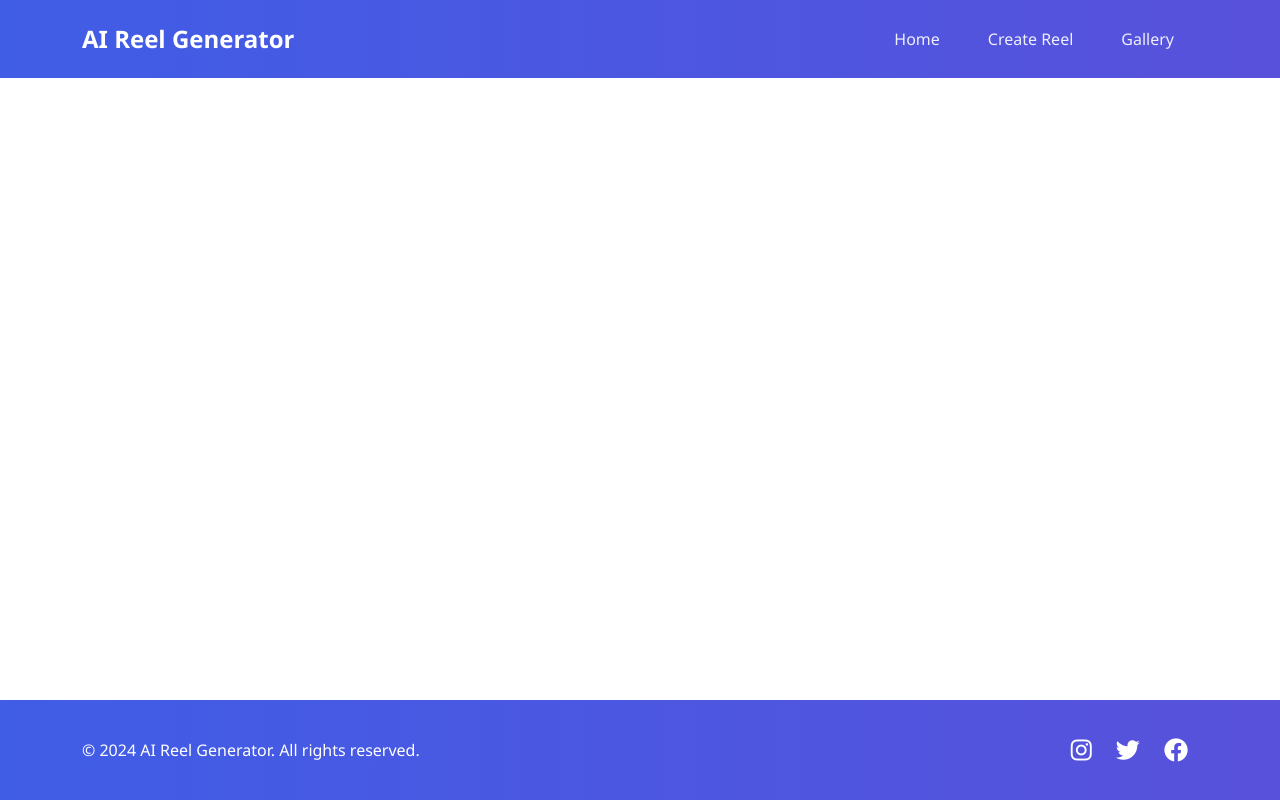
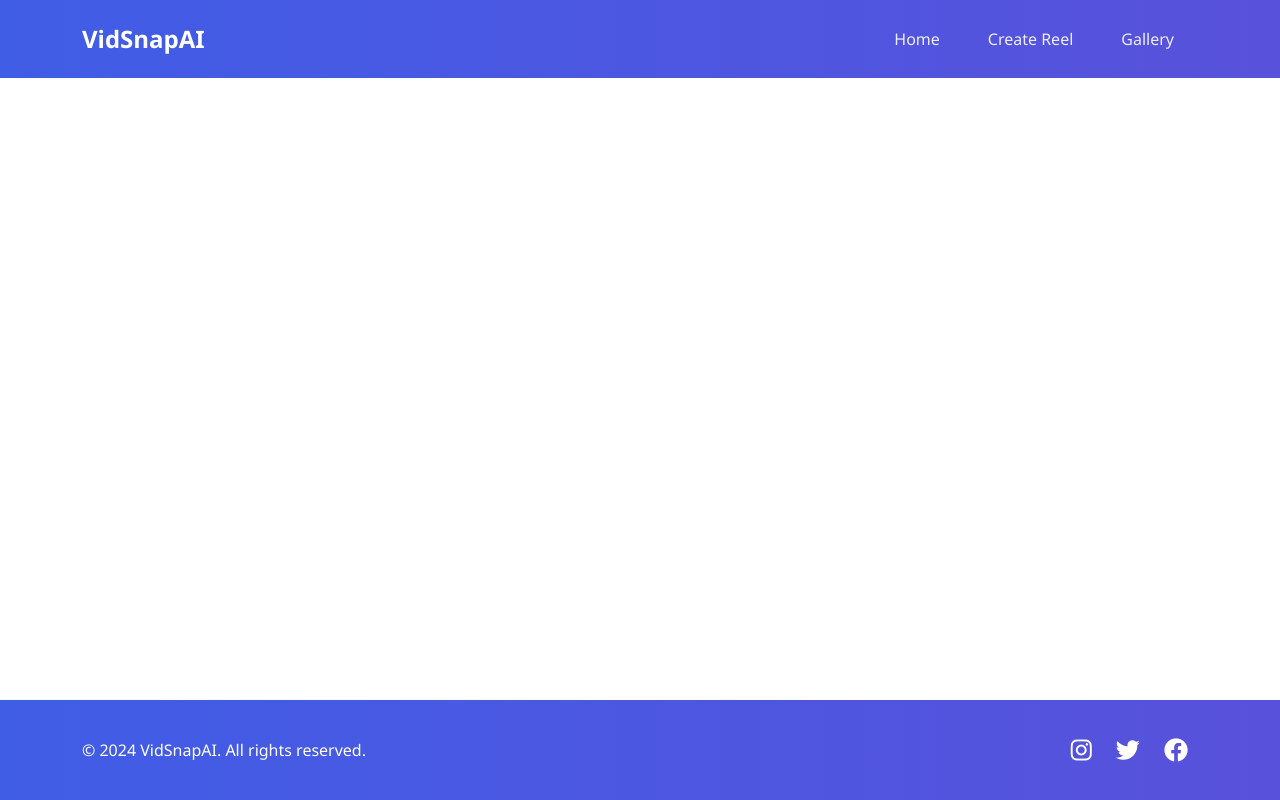
Before and after one commit to DRPatel75/VidSnapAI, a Python web app: template templates/base.html in a window 1280 px wide. Run offline with Jinja, Linux system fonts and the light colour scheme; the template is opened without the code that fills it, so the values that code supplies are empty.

Commit message:
Update branding in base template to reflect VidSnapAI

```diff
--- a/templates/base.html
+++ b/templates/base.html
@@ -3,7 +3,7 @@
 <head>
     <meta charset="UTF-8">
     <meta name="viewport" content="width=device-width, initial-scale=1.0">
-    <title>{% block title %}AI Reel Generator{% endblock %}</title>
+    <title>{% block title %}VidSnapAI{% endblock %}</title>
     <link href="https://cdn.jsdelivr.net/npm/bootstrap@5.3.0/dist/css/bootstrap.min.css" rel="stylesheet">
     <link rel="stylesheet" href="https://cdnjs.cloudflare.com/ajax/libs/font-awesome/6.0.0/css/all.min.css">
     <link rel="stylesheet" href="{{ url_for('static', filename='css/style.css') }}">
@@ -12,7 +12,7 @@
 <body>
     <nav class="navbar navbar-expand-lg">
         <div class="container">
-            <a class="navbar-brand" href="/">AI Reel Generator</a>
+            <a class="navbar-brand" href="/">VidSnapAI</a>
             <button class="navbar-toggler" type="button" data-bs-toggle="collapse" data-bs-target="#navbarNav">
                 <span class="navbar-toggler-icon"></span>
             </button>
@@ -40,7 +40,7 @@
         <div class="container">
             <div class="footer-content">
                 <div class="copyright">
-                    © 2024 AI Reel Generator. All rights reserved.
+                    © 2024 VidSnapAI. All rights reserved.
                 </div>
                 <div class="social-links">
                     <a href="#"><i class="fab fa-instagram"></i></a>
```
